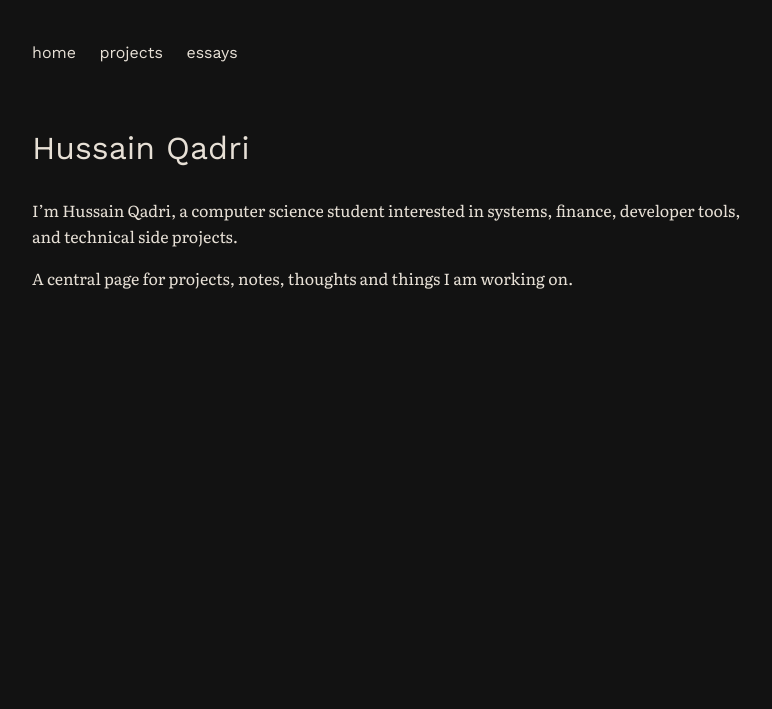
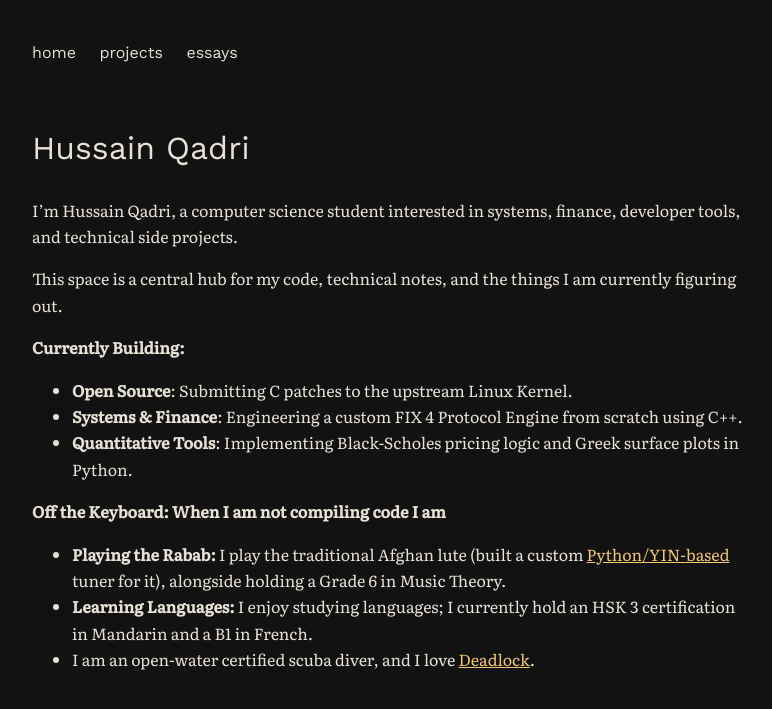
Before and after one commit to HussainQadri/hussainqadri.github.io, a Jekyll site: the page built from index.md, in a window 1280 px wide. Shown: the top 709 px of the page, without its empty margins (248-1020 px from the left). Built offline with Jekyll 4.4.1, drawn with Linux system fonts in a browser that asks for light colours.

Commit message:
Updated landing page.

```diff
--- a/index.md
+++ b/index.md
@@ -7,4 +7,14 @@ permalink: /
 
 I’m Hussain Qadri, a computer science student interested in systems, finance, developer tools, and technical side projects.
 
-A central page for projects, notes, thoughts and things I am working on.
+This space is a central hub for my code, technical notes, and the things I am currently figuring out.
+
+**Currently Building:**
+* **Open Source**: Submitting C patches to the upstream Linux Kernel.
+* **Systems & Finance**: Engineering a custom FIX 4 Protocol Engine from scratch using C++.
+* **Quantitative Tools**: Implementing Black-Scholes pricing logic and Greek surface plots in Python.
+
+**Off the Keyboard: When I am not compiling code I am**
+* **Playing the Rabab:** I play the traditional Afghan lute (built a custom [Python/YIN-based](https://hussainqadri.github.io/projects/rabab-tuner/) tuner for it), alongside holding a Grade 6 in Music Theory.
+* **Learning Languages:** I enjoy studying languages; I currently hold an HSK 3 certification in Mandarin and a B1 in French.
+* I am an open-water certified scuba diver, and I love [Deadlock](https://store.steampowered.com/app/1422450/Deadlock/).
```
